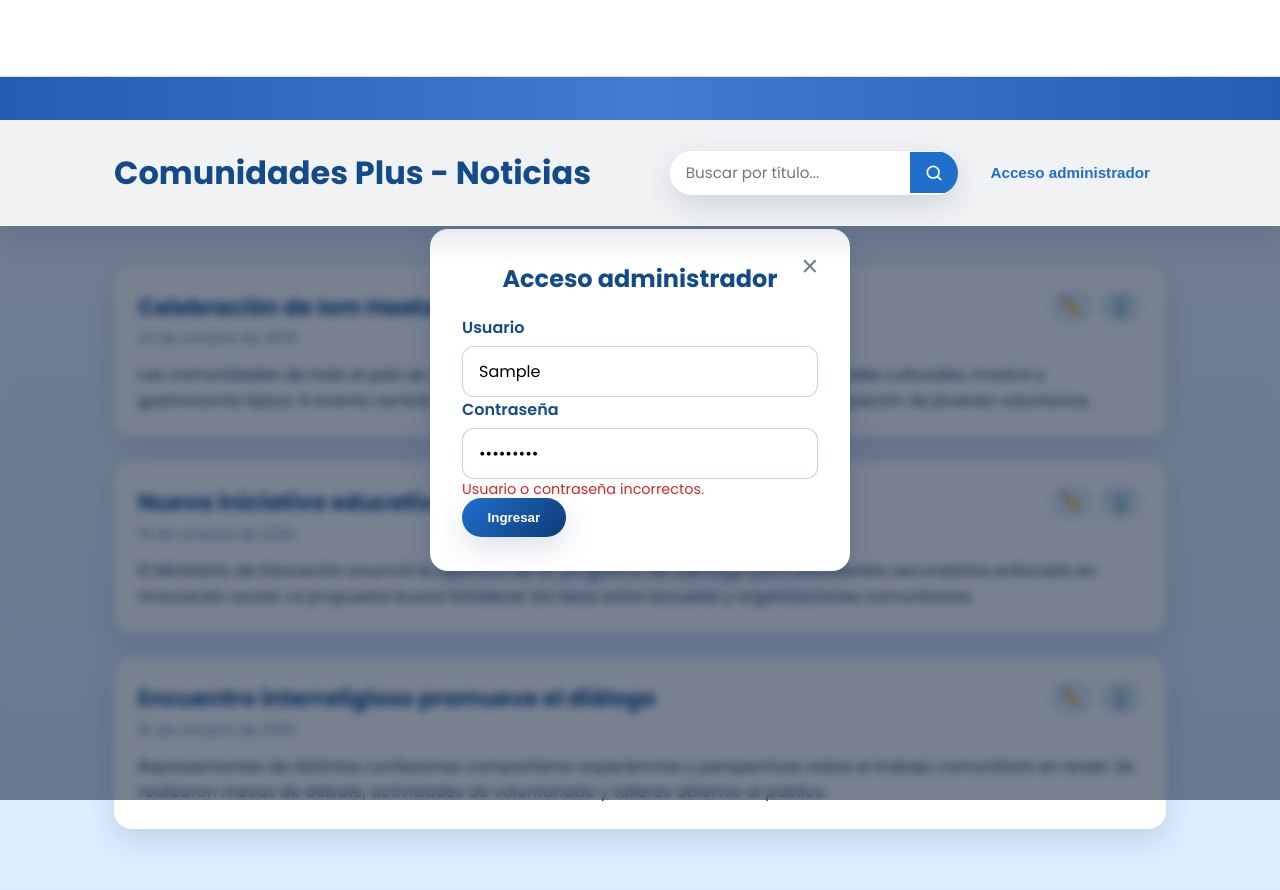
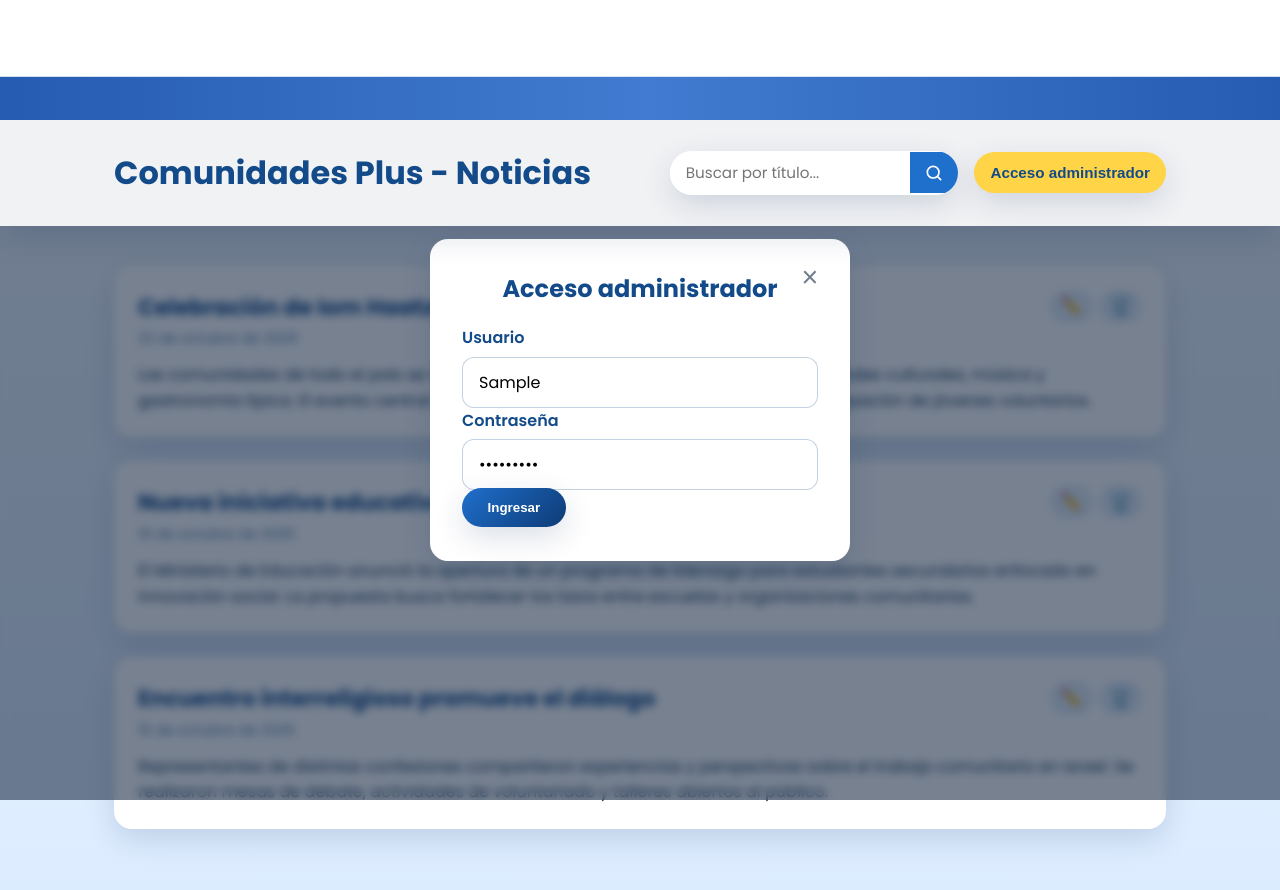
Before and after one commit to lucafain/comunidades-plus-, a plain HTML site: page index.html in a window 1280 px wide. Both pictures are taken after typing "Sample", "Sample123" into the empty fields and a click on the button "Ingresar". Drawn offline with Linux system fonts and the light colour scheme.

Commit message:
Adjust admin styling and remove inline login error

```diff
--- a/app.js
+++ b/app.js
@@ -9,7 +9,6 @@ const adminAccessButton = document.getElementById('admin-access');
 const loginModal = document.getElementById('login-modal');
 const closeModalButton = document.getElementById('close-modal');
 const loginForm = document.getElementById('login-form');
-const loginError = document.getElementById('login-error');
 const usernameInput = document.getElementById('username');
 const passwordInput = document.getElementById('password');
 const adminPanel = document.getElementById('admin-panel');
@@ -156,7 +155,6 @@ function openModal() {
   loginModal.hidden = false;
   document.body.style.overflow = 'hidden';
   loginForm.reset();
-  loginError.hidden = true;
   usernameInput.focus();
 }
 
@@ -164,7 +162,6 @@ function closeModal() {
   loginModal.hidden = true;
   document.body.style.overflow = '';
   loginForm.reset();
-  loginError.hidden = true;
 }
 
 function authenticate(username, password) {
@@ -184,7 +181,7 @@ function handleLogin(event) {
     closeModal();
     renderNews();
   } else {
-    loginError.hidden = false;
+    alert('Usuario o contraseña incorrectos.');
   }
 }
 
@@ -287,12 +284,6 @@ function setupEventListeners() {
   logoutButton.addEventListener('click', handleLogout);
   newsForm.addEventListener('submit', handleSubmit);
   cancelEditButton.addEventListener('click', cancelEditing);
-
-  [usernameInput, passwordInput].forEach((input) => {
-    input.addEventListener('input', () => {
-      loginError.hidden = true;
-    });
-  });
 }
 
 function initialize() {
--- a/index.html
+++ b/index.html
@@ -98,9 +98,6 @@
               autocomplete="current-password"
             />
           </label>
-          <p id="login-error" class="form-error" role="alert" hidden>
-            Usuario o contraseña incorrectos.
-          </p>
           <button type="submit" class="primary-button">Ingresar</button>
         </form>
       </div>
--- a/styles.css
+++ b/styles.css
@@ -5,6 +5,7 @@
   --white: #ffffff;
   --shadow: 0 10px 30px rgba(0, 40, 90, 0.15);
   --radius: 18px;
+  --accent-yellow: #ffd447;
   font-family: 'Poppins', 'Segoe UI', Tahoma, sans-serif;
   color: #0f2942;
   background-color: var(--light-blue);
@@ -113,20 +114,21 @@ body {
 
 .admin-button {
   border: none;
-  background: transparent;
-  color: var(--secondary-blue);
+  background: var(--accent-yellow);
+  color: var(--primary-blue);
   font-weight: 600;
   font-size: 0.95rem;
   cursor: pointer;
   padding: 0.75rem 1rem;
   border-radius: 999px;
-  transition: background 0.3s ease, color 0.3s ease;
+  box-shadow: var(--shadow);
+  transition: transform 0.2s ease, box-shadow 0.2s ease;
 }
 
 .admin-button:hover,
 .admin-button:focus {
-  background: rgba(31, 111, 204, 0.15);
-  color: var(--primary-blue);
+  transform: translateY(-2px);
+  box-shadow: 0 12px 24px rgba(19, 75, 138, 0.2);
 }
 
 main {
@@ -341,11 +343,6 @@ textarea {
   color: rgba(15, 41, 66, 0.6);
 }
 
-.form-error {
-  margin: 0;
-  color: #d62828;
-  font-size: 0.9rem;
-}
 
 .visually-hidden {
   position: absolute;
```
